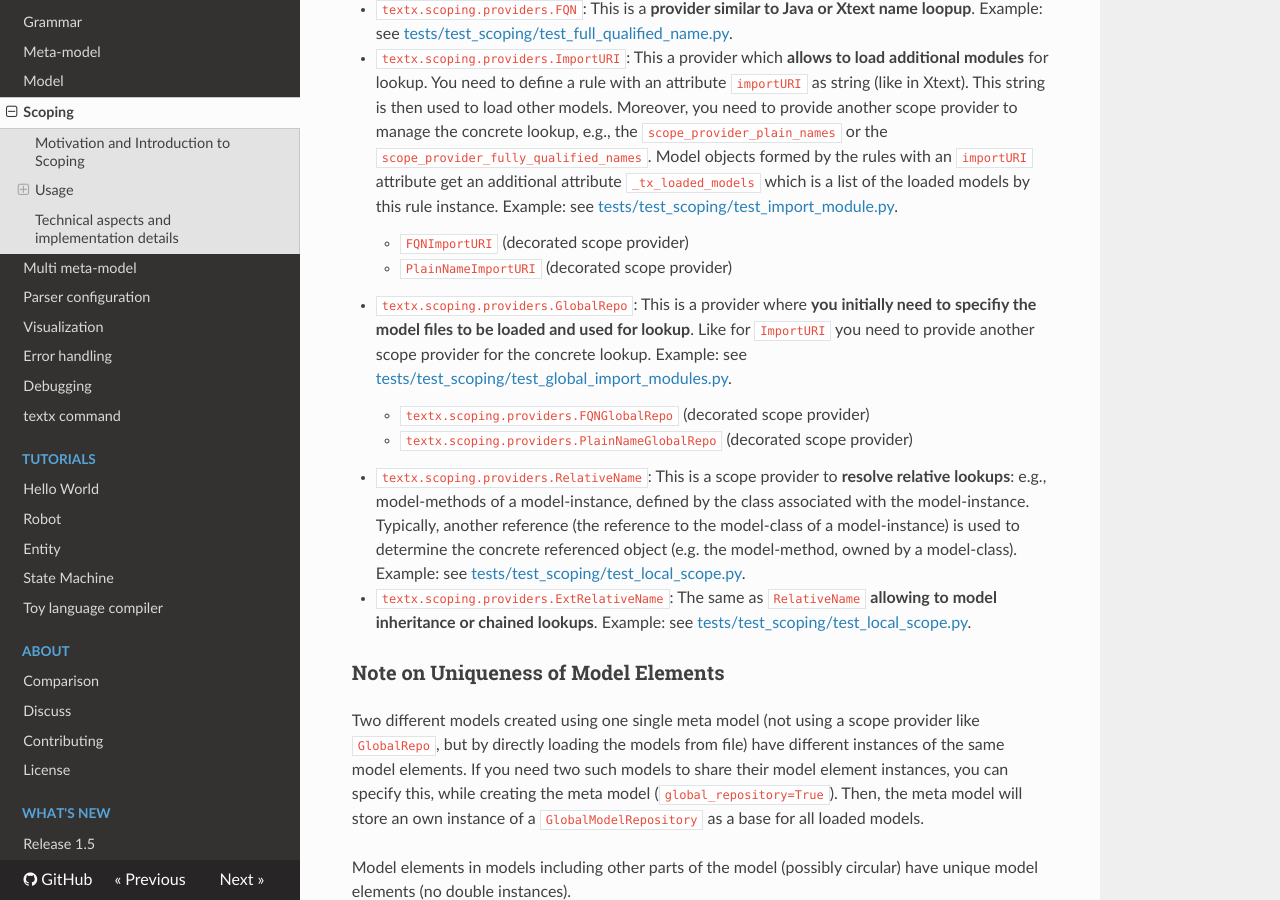
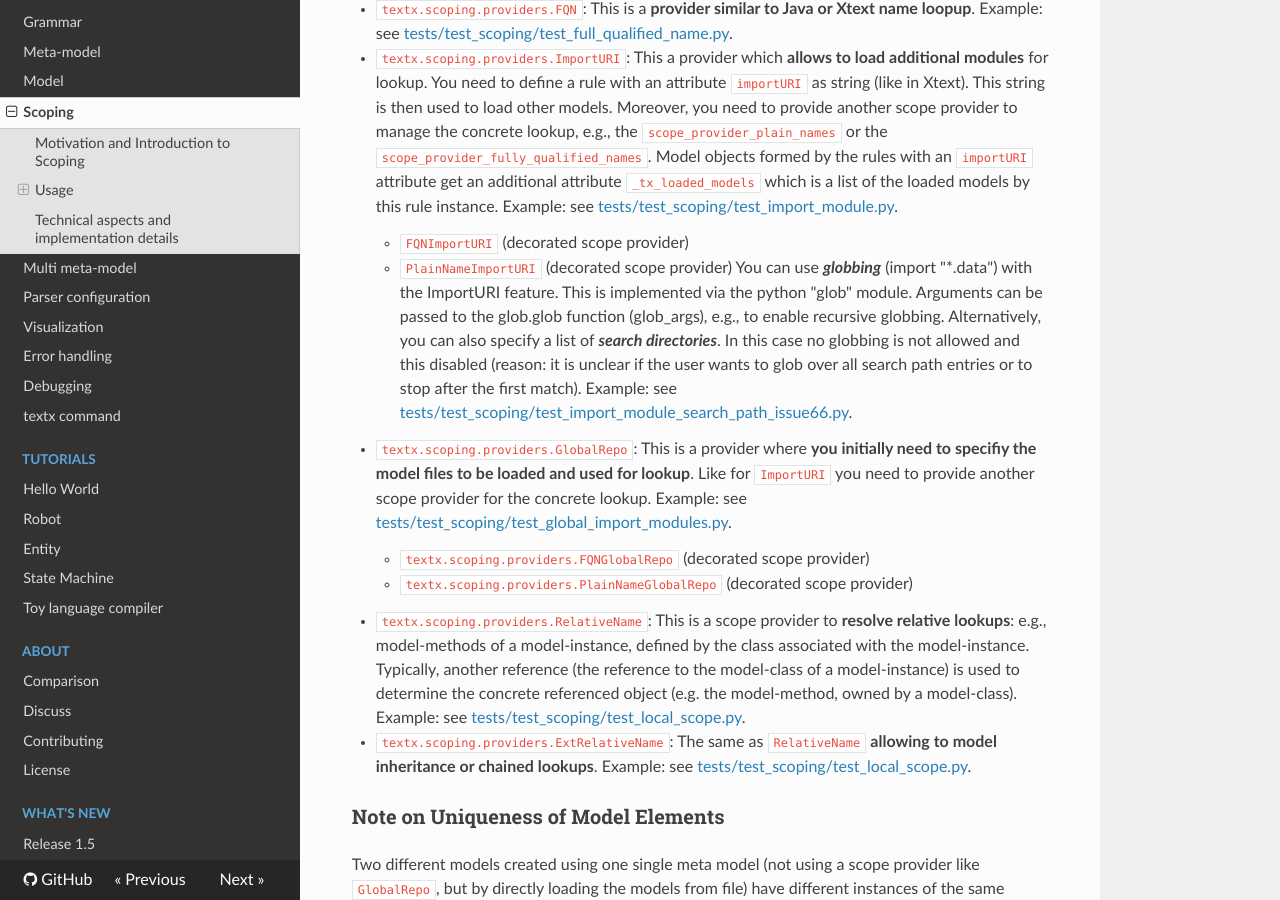
Before and after one commit to textX/textX, an MkDocs documentation site: the page built from docs/scoping.md, in a window 1280 px wide and 900 px high, scrolled down 1619 px. Built offline with MkDocs 1.6.1, drawn with Linux system fonts in a browser that asks for light colours; nearby versions of some CDN libraries; old or Windows-style settings are respelled for this version of MkDocs.

Commit message:
Issue 66: added ability to use search directories for importURI scope providers. docu.

```diff
--- a/docs/scoping.md
+++ b/docs/scoping.md
@@ -93,6 +93,14 @@ We provide some standard scope providers:
    Example: see [tests/test_scoping/test_import_module.py](https://github.com/igordejanovic/textX/blob/master/tests/functional/test_scoping/test_import_module.py).
     - `FQNImportURI` (decorated scope provider)
     - `PlainNameImportURI` (decorated scope provider)
+   You can use ***globbing*** (import "*.data") with the ImportURI feature.
+   This is implemented via the python "glob" module. Arguments can be passed to
+   the glob.glob function (glob_args), e.g., to enable recursive globbing.
+   Alternatively, you can also specify a list of ***search directories***.
+   In this case no globbing is not allowed and this disabled (reason: it is
+   unclear if the user wants to glob over all search path entries or to stop
+   after the first match).
+   Example: see [tests/test_scoping/test_import_module_search_path_issue66.py](https://github.com/igordejanovic/textX/blob/master/tests/functional/test_scoping/test_import_module_search_path_issue66.py).
  * `textx.scoping.providers.GlobalRepo`: This is a provider where **you initially
    need to specifiy the model files to be loaded and used for lookup**. Like
    for `ImportURI` you need to provide another scope provider for the concrete
```
